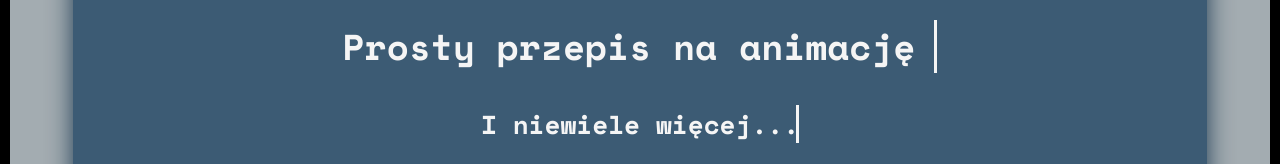
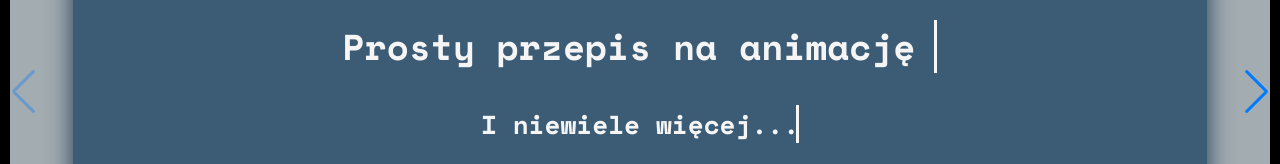
Before and after one commit to TymoteuszStr/animation-prezentation, a Vue app: page / in a window 1280 px wide. Shown: the part 308-472 px from the top of the page. Built offline with nearby package versions, Linux system fonts and the light colour scheme.

Commit message:
add carussel

```diff
--- a/package.json
+++ b/package.json
@@ -9,7 +9,7 @@
   },
   "dependencies": {
     "core-js": "^3.6.5",
-    "swiper": "^7.0.7",
+    "swiper": "^6.8.0",
     "vue": "^3.0.0",
     "vue-router": "^4.0.0-0",
     "vuex": "^4.0.0-0"
--- a/src/views/Home.vue
+++ b/src/views/Home.vue
@@ -1,13 +1,20 @@
 <template>
-  <Title />
-  <SortSlajd1 />
-  <ZegarSlajd1 />
-  <Bg3DSlajd1 />
-  <Buttons />
-  <Buttons2 />
-  <Buttons3 />
-  <InstructionColors/>
-  <RandomColor />
+  <swiper
+    :slides-per-view="1"
+    :space-between="10"
+    :centered-slides="true"
+    :navigation="true"
+  >
+    <swiper-slide><Title /> </swiper-slide>
+    <swiper-slide><SortSlajd1 /> </swiper-slide>
+    <swiper-slide><ZegarSlajd1 /> </swiper-slide>
+    <swiper-slide><Bg3DSlajd1 /> </swiper-slide>
+    <swiper-slide><Buttons /> </swiper-slide>
+    <swiper-slide><Buttons2 /> </swiper-slide>
+    <swiper-slide><Buttons3 /> </swiper-slide>
+    <swiper-slide><InstructionColors /> </swiper-slide>
+    <swiper-slide><RandomColor /> </swiper-slide>
+  </swiper>
 </template>
 
 <script>
@@ -21,6 +28,12 @@ import Buttons3 from "@/components/Slajdy/Buttons3/Buttons3.vue";
 import Title from "@/components/Slajdy/Title/Title.vue";
 import InstructionColors from "@/components/Slajdy/InstructionColors/InstructionColors.vue";
 
+import { Swiper, SwiperSlide } from "swiper/vue";
+import SwiperCore, { Navigation } from "swiper";
+import "swiper/swiper.scss";
+import "swiper/components/navigation/navigation.scss";
+SwiperCore.use([Navigation]);
+
 export default {
   name: "Home",
   components: {
@@ -32,7 +45,9 @@ export default {
     Buttons2,
     Buttons3,
     Title,
-    InstructionColors
+    InstructionColors,
+    Swiper,
+    SwiperSlide,
   },
 };
 </script>
```
Also changed, not shown: 1 other file (tests, documents, lock files or other folders).
